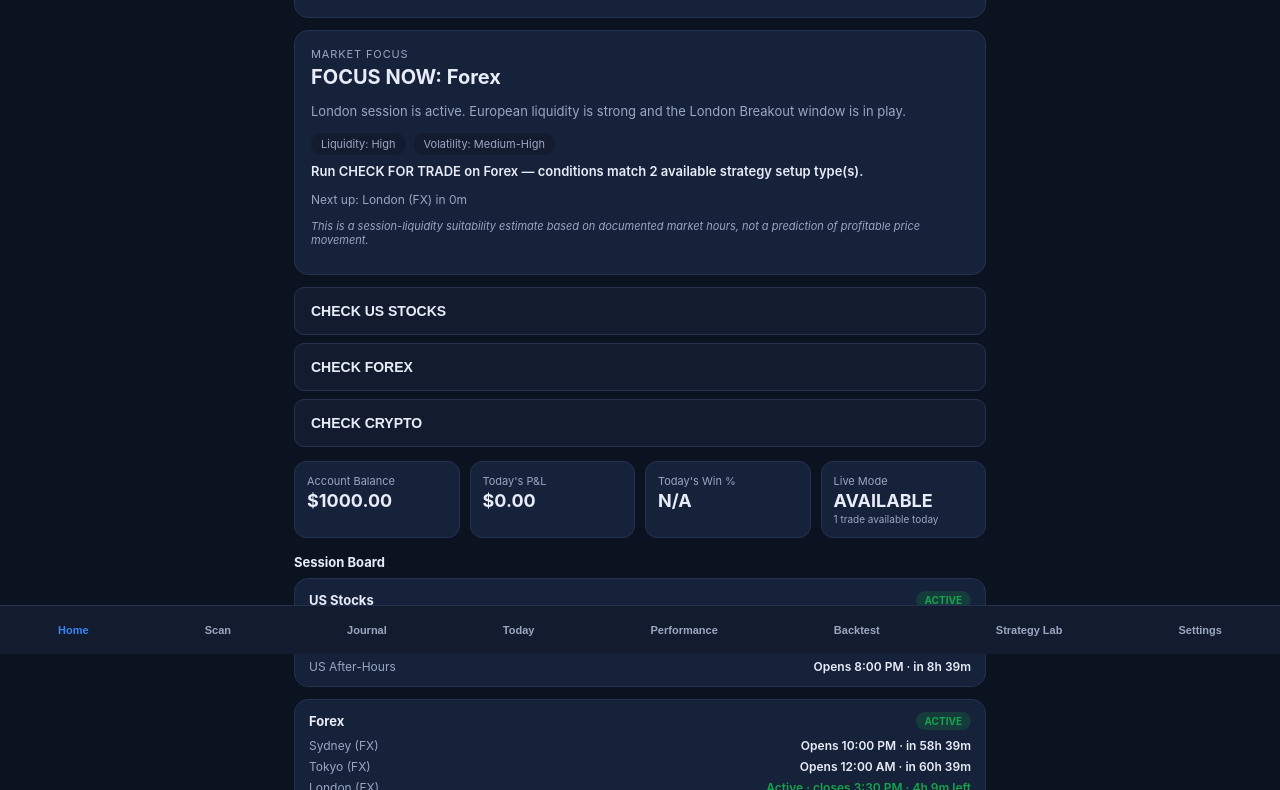
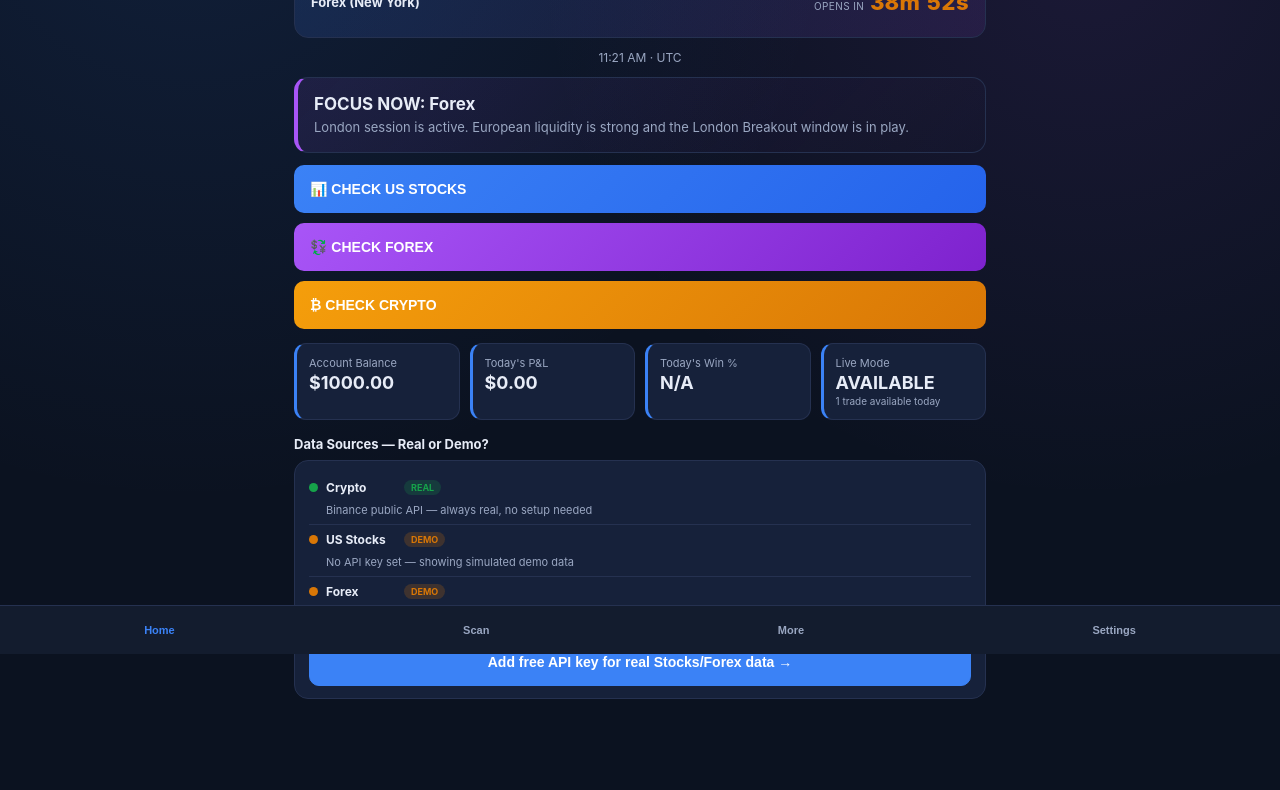
Before and after one commit to reddydesignstudio-coder/trading-focus, a website with bundled scripts: page index.html in a window 1280 px wide. Shown: the part 146-936 px from the top of the page. Built offline with nearby package versions, Linux system fonts and the light colour scheme.

Commit message:
Add files via upload

```diff
--- a/css/styles.css
+++ b/css/styles.css
@@ -9,7 +9,11 @@
   --green: #16a34a;
   --red: #dc2626;
   --amber: #d97706;
+  --stocks-color: #3b82f6;
+  --forex-color: #a855f7;
+  --crypto-color: #f59e0b;
   --radius: 14px;
+  --safe-top: env(safe-area-inset-top, 0px);
   --safe-bottom: env(safe-area-inset-bottom, 0px);
 }
 
@@ -17,6 +21,7 @@
 html, body { margin: 0; padding: 0; }
 body {
   background: var(--bg);
+  background-image: radial-gradient(circle at 15% 0%, rgba(59,130,246,0.12), transparent 45%), radial-gradient(circle at 85% 10%, rgba(168,85,247,0.10), transparent 40%);
   color: var(--text);
   font-family: -apple-system, BlinkMacSystemFont, "Segoe UI", Roboto, Helvetica, Arial, sans-serif;
   -webkit-font-smoothing: antialiased;
@@ -26,7 +31,7 @@ body {
 #app { display: flex; flex-direction: column; min-height: 100vh; }
 
 .app-header {
-  padding: 14px 16px 10px;
+  padding: calc(10px + var(--safe-top)) 16px 10px;
   display: flex;
   flex-direction: column;
   gap: 2px;
@@ -36,8 +41,8 @@ body {
   background: var(--bg);
   z-index: 10;
 }
-.app-title { font-size: 18px; font-weight: 700; }
-.app-subtitle { font-size: 11px; color: var(--text-dim); }
+.app-title { font-size: 17px; font-weight: 700; line-height: 1.3; }
+.app-subtitle { font-size: 10px; color: var(--text-dim); }
 
 .app-content {
   flex: 1;
@@ -81,20 +86,25 @@ body {
   margin-bottom: 12px;
 }
 
-.home-clock { text-align: center; }
-.clock-time { font-size: 32px; font-weight: 700; }
-.clock-tz { font-size: 12px; color: var(--text-dim); margin-top: 2px; }
+.countdown-hero { padding: 14px 16px; background: linear-gradient(135deg, rgba(59,130,246,0.15), rgba(168,85,247,0.10)); border-color: var(--border); }
+.countdown-row { display: flex; justify-content: space-between; align-items: center; padding: 8px 0; }
+.countdown-row + .countdown-row { border-top: 1px solid var(--border); }
+.countdown-market { font-size: 13px; font-weight: 700; color: var(--text); }
+.countdown-value-wrap { display: flex; align-items: baseline; gap: 6px; }
+.countdown-phase { font-size: 10px; color: var(--text-dim); text-transform: uppercase; letter-spacing: 0.04em; }
+.countdown-value { font-size: 22px; font-weight: 800; font-variant-numeric: tabular-nums; letter-spacing: 0.02em; }
+.countdown-row.is-active .countdown-value { color: var(--green); }
+.countdown-row.is-inactive .countdown-value { color: var(--amber); }
+.clock-time-small { text-align: center; font-size: 12px; color: var(--text-dim); margin: 6px 0 12px; }
 
-.focus-card .focus-label { font-size: 11px; color: var(--text-dim); letter-spacing: 0.08em; }
-.focus-market { font-size: 20px; font-weight: 700; margin: 4px 0; }
-.focus-reason { font-size: 13px; color: var(--text-dim); line-height: 1.4; }
-.focus-tags { display: flex; gap: 8px; margin: 8px 0; flex-wrap: wrap; }
-.tag { background: var(--bg-elevated); border-radius: 999px; padding: 4px 10px; font-size: 11px; color: var(--text-dim); }
-.focus-action { font-size: 13px; font-weight: 600; margin-top: 6px; }
-.focus-next { font-size: 12px; color: var(--text-dim); margin-top: 4px; }
-.disclaimer-inline { font-size: 11px; color: var(--text-dim); font-style: italic; margin-top: 8px; }
+.focus-card { border-left: 4px solid var(--accent); }
+.focus-card.focus-us_stocks { border-left-color: var(--stocks-color); background: linear-gradient(135deg, rgba(59,130,246,0.10), transparent); }
+.focus-card.focus-forex { border-left-color: var(--forex-color); background: linear-gradient(135deg, rgba(168,85,247,0.10), transparent); }
+.focus-card.focus-crypto { border-left-color: var(--crypto-color); background: linear-gradient(135deg, rgba(245,158,11,0.10), transparent); }
+.focus-market { font-size: 17px; font-weight: 700; margin: 0 0 4px; }
+.focus-reason { font-size: 13px; color: var(--text-dim); line-height: 1.4; margin: 0; }
 
-.market-buttons { display: flex; flex-direction: column; gap: 8px; margin-bottom: 14px; }
+.market-buttons { display: flex; flex-direction: column; gap: 10px; margin-bottom: 14px; }
 .btn {
   background: var(--bg-elevated);
   color: var(--text);
@@ -109,33 +119,49 @@ body {
 .btn:active { opacity: 0.8; }
 .btn-primary { background: var(--accent); border-color: var(--accent); color: white; }
 .btn-large { width: 100%; font-size: 16px; padding: 16px; margin: 8px 0 16px; }
-.btn-market { text-align: left; font-weight: 700; }
+.btn-market { text-align: left; font-weight: 700; color: white; border: none; }
+.btn-market.market-stocks { background: linear-gradient(135deg, #3b82f6, #2563eb); }
+.btn-market.market-forex { background: linear-gradient(135deg, #a855f7, #7e22ce); }
+.btn-market.market-crypto { background: linear-gradient(135deg, #f59e0b, #d97706); }
 .btn-ghost { background: transparent; }
 .btn-disabled { opacity: 0.4; cursor: not-allowed; }
 .blocked-reason { font-size: 11px; color: var(--amber); margin-top: 6px; }
 
 .stats-grid { display: grid; grid-template-columns: 1fr 1fr; gap: 10px; margin-bottom: 14px; }
-.stat-card { background: var(--card); border: 1px solid var(--border); border-radius: 12px; padding: 12px; }
+.stat-card { background: var(--card); border: 1px solid var(--border); border-left: 3px solid var(--accent); border-radius: 12px; padding: 12px; }
 .stat-label { font-size: 11px; color: var(--text-dim); }
 .stat-value { font-size: 18px; font-weight: 700; margin-top: 2px; }
 .stat-sub { font-size: 10px; color: var(--text-dim); margin-top: 2px; }
 
-.session-chips { display: flex; gap: 6px; flex-wrap: wrap; }
-.session-chip { background: var(--bg-elevated); border-radius: 999px; padding: 5px 10px; font-size: 11px; color: var(--text-dim); }
-.session-chip.active { color: var(--green); border: 1px solid var(--green); }
+.data-sources-card { padding: 12px 14px; }
+.data-source-row { display: flex; align-items: center; gap: 8px; padding: 7px 0; font-size: 12px; flex-wrap: wrap; }
+.data-source-row + .data-source-row { border-top: 1px solid var(--border); }
+.data-source-dot { width: 9px; height: 9px; border-radius: 50%; flex-shrink: 0; }
+.data-source-dot.is-real { background: var(--green); }
+.data-source-dot.is-demo { background: var(--amber); }
+.data-source-label { font-weight: 700; min-width: 70px; }
+.data-source-tag { font-size: 9px; font-weight: 700; padding: 2px 7px; border-radius: 999px; }
+.data-source-tag.is-real { background: rgba(22,163,74,0.2); color: var(--green); }
+.data-source-tag.is-demo { background: rgba(217,119,6,0.2); color: var(--amber); }
+.data-source-note { color: var(--text-dim); font-size: 11px; flex-basis: 100%; margin-left: 17px; }
 
-.session-board-card { padding: 12px 14px; }
-.session-board-header { display: flex; justify-content: space-between; align-items: center; margin-bottom: 8px; }
-.session-board-market { font-size: 13px; font-weight: 700; }
-.session-status-pill { font-size: 10px; font-weight: 700; padding: 3px 9px; border-radius: 999px; }
-.session-status-pill.is-active { background: rgba(22,163,74,0.2); color: var(--green); }
-.session-status-pill.is-inactive { background: var(--bg-elevated); color: var(--text-dim); }
-.session-board-note { font-size: 12px; color: var(--text-dim); }
-.session-board-list { display: flex; flex-direction: column; gap: 6px; }
-.session-board-row { display: flex; justify-content: space-between; align-items: baseline; gap: 8px; font-size: 12px; flex-wrap: wrap; }
-.session-board-name { color: var(--text-dim); flex-shrink: 0; }
-.session-board-time { font-weight: 600; text-align: right; }
-.session-board-time.active { color: var(--green); }
+.others-menu { display: flex; flex-direction: column; gap: 8px; }
+.others-menu-item {
+  display: flex; align-items: center; gap: 12px;
+  background: var(--card); border: 1px solid var(--border); border-radius: 12px;
+  padding: 14px; text-align: left; color: var(--text); min-height: 48px;
+}
+.others-menu-icon { font-size: 22px; flex-shrink: 0; }
+.others-menu-text { flex: 1; }
+.others-menu-label { font-size: 14px; font-weight: 700; }
+.others-menu-desc { font-size: 11px; color: var(--text-dim); margin-top: 2px; }
+.others-menu-chevron { font-size: 20px; color: var(--text-dim); }
+.back-bar {
+  background: transparent; border: none; color: var(--accent); font-size: 13px; font-weight: 600;
+  padding: 8px 0; margin-bottom: 6px; min-height: 36px; cursor: pointer;
+}
+.disclaimer-inline { font-size: 11px; color: var(--text-dim); font-style: italic; margin-top: 8px; }
+
 
 .sub-tabs { display: flex; gap: 6px; overflow-x: auto; margin-bottom: 12px; padding-bottom: 4px; }
 .sub-tabs.wrap { flex-wrap: wrap; }
--- a/js/app.js
+++ b/js/app.js
@@ -1,16 +1,12 @@
 // js/app.js
 import { loadSettings, saveSettings, effectiveTimeZone } from "./settings.js";
-import { renderHome, renderScan, renderJournal, renderDailySummary, renderPerformance, renderBacktest, renderStrategyLab, renderSettings } from "./ui/views.js";
+import { renderHome, renderScan, renderOthers, renderSettings } from "./ui/views.js";
 import { el } from "./ui/components.js";
 
 const TABS = [
   { id: "home", label: "Home", render: renderHome },
   { id: "scan", label: "Scan", render: renderScan },
-  { id: "journal", label: "Journal", render: renderJournal },
-  { id: "daily", label: "Today", render: renderDailySummary },
-  { id: "performance", label: "Performance", render: renderPerformance },
-  { id: "backtest", label: "Backtest", render: renderBacktest },
-  { id: "lab", label: "Strategy Lab", render: renderStrategyLab },
+  { id: "others", label: "More", render: renderOthers },
   { id: "settings", label: "Settings", render: renderSettings },
 ];
 
@@ -20,6 +16,7 @@ const state = {
   currentScanMarket: "us_stocks",
   tradeMode: "live",
   performanceFilter: "30d",
+  othersView: null, // null = show the "More" menu; otherwise one of journal/daily/performance/backtest/lab
   intervalIds: [],
   effectiveTimeZone() {
     return effectiveTimeZone(this.settings);
@@ -27,6 +24,13 @@ const state = {
   goToScan(market) {
     state.currentScanMarket = market;
     setTab("scan");
+  },
+  goToSettings() {
+    setTab("settings");
+  },
+  goToOthers(view) {
+    state.othersView = view;
+    setTab("others");
   },
   async persistSettings() {
     await saveSettings(state.settings);
@@ -51,7 +55,8 @@ const contentRoot = document.getElementById("content");
 function buildNav() {
   navRoot.innerHTML = "";
   TABS.forEach((tab) => {
-    const btn = el("button", { class: `nav-btn ${tab.id === state.currentTab ? "active" : ""}`, onclick: () => setTab(tab.id) }, tab.label);
+    const onClick = tab.id === "others" ? () => { state.othersView = null; setTab("others"); } : () => setTab(tab.id);
+    const btn = el("button", { class: `nav-btn ${tab.id === state.currentTab ? "active" : ""}`, onclick: onClick }, tab.label);
     navRoot.appendChild(btn);
   });
 }
--- a/js/timezone.js
+++ b/js/timezone.js
@@ -288,6 +288,43 @@ export function formatCountdown(mins) {
   return `${h}h ${m}m`;
 }
 
+/** Formats a millisecond duration as "Xh Ym Zs" (with seconds) for a live-ticking countdown. */
+export function formatCountdownHMS(ms) {
+  if (ms === null || ms === undefined || ms < 0) return "—";
+  const totalSeconds = Math.floor(ms / 1000);
+  const h = Math.floor(totalSeconds / 3600);
+  const m = Math.floor((totalSeconds % 3600) / 60);
+  const s = totalSeconds % 60;
+  const pad = (n) => String(n).padStart(2, "0");
+  if (h > 0) return `${h}h ${pad(m)}m ${pad(s)}s`;
+  return `${m}m ${pad(s)}s`;
+}
+
+/**
+ * The two sessions the Home screen's compact countdown hero cares about:
+ * US Stocks Regular session, and Forex New York session (the two the user
+ * actually wants surfaced, rather than the full 7-session board). Each
+ * entry carries the raw target Date (open or close instant) so the caller
+ * can tick a live per-second countdown against it without recomputing
+ * Intl-based session math every second.
+ */
+export function computeKeySessionCountdowns(now = new Date(), displayTimeZone = DEFAULT_TIMEZONE) {
+  const usRegular = SESSIONS.find((s) => s.id === "us_regular");
+  const nyForex = SESSIONS.find((s) => s.id === "newyork_fx");
+
+  const build = (session, label) => {
+    const active = isSessionActive(session, now);
+    if (active) {
+      const targetAt = sessionCloseDate(session, now);
+      return { id: session.id, label, active: true, targetAt, phase: "closes" };
+    }
+    const targetAt = nextSessionOpenDate(session, now);
+    return { id: session.id, label, active: false, targetAt, phase: "opens" };
+  };
+
+  return [build(usRegular, "US Stocks"), build(nyForex, "Forex (New York)")];
+}
+
 /** US market holidays (fixed-date + a few observed ones) for the current & next year — best-effort, static list. */
 export const US_MARKET_HOLIDAYS_NOTE =
   "Market holiday calendars are not fetched live in Phase 1 (no free, reliable, no-key holiday API). " +
--- a/js/ui/views.js
+++ b/js/ui/views.js
@@ -1,7 +1,7 @@
 // js/ui/views.js
 import { el, signalCard, statCard, funnelBar, tradeRow, dataStatusBadge } from "./components.js";
 import { computeMarketFocus } from "../marketFocus.js";
-import { formatClock, DEFAULT_TIMEZONE, computeMarketBoard, formatCountdown } from "../timezone.js";
+import { formatClock, formatCountdownHMS, computeKeySessionCountdowns } from "../timezone.js";
 import { scanMarket, DEFAULT_WATCHLISTS } from "../scanner.js";
 import { getLiveModeStatus, executeTrade, markSignalMissed, saveSignal, TEST_MODE_OPTIONS } from "../paperTrading.js";
 import { recalculateTrade } from "../risk.js";
@@ -19,37 +19,62 @@ import { fmtUSD, fmtPct, todayKey } from "../utils.js";
 export async function renderHome(root, state) {
   root.innerHTML = "";
   const tz = state.effectiveTimeZone();
-  const focus = computeMarketFocus(new Date(), tz);
   const liveStatus = await getLiveModeStatus(tz);
   const summary = await getDailySummary({ timeZone: tz, startingBalance: state.settings.risk.accountBalance, mode: "live" });
 
-  const clockCard = el("div", { class: "card home-clock" }, [
-    el("div", { class: "clock-time" }, focus.localClock),
-    el("div", { class: "clock-tz" }, tz),
-  ]);
-  root.appendChild(clockCard);
+  // ---- Countdown hero (US Stocks Regular + Forex New York, live to the second) ----
+  const countdownHero = el("div", { class: "card countdown-hero" });
+  root.appendChild(countdownHero);
 
-  const focusCard = el("div", { class: "card focus-card" }, [
-    el("div", { class: "focus-label" }, "MARKET FOCUS"),
-    el("div", { class: "focus-market" }, `FOCUS NOW: ${labelForMarket(focus.focus.market)}`),
-    el("p", { class: "focus-reason" }, focus.focus.reason),
-    el("div", { class: "focus-tags" }, [
-      el("span", { class: "tag" }, `Liquidity: ${focus.focus.liquidity}`),
-      el("span", { class: "tag" }, `Volatility: ${focus.focus.volatility}`),
-    ]),
-    el("p", { class: "focus-action" }, focus.focus.recommendedAction),
-    focus.nextSession ? el("p", { class: "focus-next" }, `Next up: ${focus.nextSession.label} in ${minsToStr(focus.nextSession.minutesUntilOpen)}`) : null,
-    el("p", { class: "disclaimer-inline" }, focus.disclaimer),
-  ]);
-  root.appendChild(focusCard);
+  const clockLine = el("div", { class: "clock-time-small" });
+  root.appendChild(clockLine);
 
+  let cachedTargets = computeKeySessionCountdowns(new Date(), tz);
+  const refreshTargets = () => {
+    cachedTargets = computeKeySessionCountdowns(new Date(), tz);
+  };
+  const tick = () => {
+    const now = new Date();
+    clockLine.textContent = `${formatClock(now, tz)} · ${tz}`;
+    countdownHero.innerHTML = "";
+    cachedTargets.forEach((k) => {
+      const ms = k.targetAt ? k.targetAt - now : null;
+      if (ms !== null && ms < 0) refreshTargets(); // rolled over — recompute targets
+      countdownHero.appendChild(
+        el("div", { class: `countdown-row ${k.active ? "is-active" : "is-inactive"}` }, [
+          el("span", { class: "countdown-market" }, k.label),
+          el("div", { class: "countdown-value-wrap" }, [
+            el("span", { class: "countdown-phase" }, k.active ? "closes in" : "opens in"),
+            el("span", { class: "countdown-value" }, k.targetAt ? formatCountdownHMS(Math.max(0, ms)) : "—"),
+          ]),
+        ])
+      );
+    });
+  };
+  tick();
+  const secondInterval = setInterval(tick, 1000);
+  const refreshInterval = setInterval(refreshTargets, 30000);
+  state.registerInterval(secondInterval);
+  state.registerInterval(refreshInterval);
+
+  // ---- Market Focus — condensed to essentials ----
+  const focus = computeMarketFocus(new Date(), tz);
+  root.appendChild(
+    el("div", { class: `card focus-card focus-${focus.focus.market}` }, [
+      el("div", { class: "focus-market" }, `FOCUS NOW: ${labelForMarket(focus.focus.market)}`),
+      el("p", { class: "focus-reason" }, focus.focus.reason),
+    ])
+  );
+
+  // ---- Market buttons — colorful, one per asset class ----
   const buttonsRow = el("div", { class: "market-buttons" }, [
-    el("button", { class: "btn btn-market", onclick: () => state.goToScan("us_stocks") }, "CHECK US STOCKS"),
-    el("button", { class: "btn btn-market", onclick: () => state.goToScan("forex") }, "CHECK FOREX"),
-    el("button", { class: "btn btn-market", onclick: () => state.goToScan("crypto") }, "CHECK CRYPTO"),
+    el("button", { class: "btn btn-market market-stocks", onclick: () => state.goToScan("us_stocks") }, ["📊 ", "CHECK US STOCKS"]),
+    el("button", { class: "btn btn-market market-forex", onclick: () => state.goToScan("forex") }, ["💱 ", "CHECK FOREX"]),
+    el("button", { class: "btn btn-market market-crypto", onclick: () => state.goToScan("crypto") }, ["₿ ", "CHECK CRYPTO"]),
   ]);
   root.appendChild(buttonsRow);
 
+  // ---- Stats ----
   const statsGrid = el("div", { class: "stats-grid" }, [
     statCard("Account Balance", fmtUSD(state.settings.risk.accountBalance)),
     statCard("Today's P&L", fmtUSD(summary.metrics.netPnL)),
@@ -58,66 +83,37 @@ export async function renderHome(root, state) {
   ]);
   root.appendChild(statsGrid);
 
-  root.appendChild(el("div", { class: "section-title" }, "Session Board"));
-  const boardContainer = el("div", {});
-  root.appendChild(boardContainer);
-
-  const refresh = () => {
-    boardContainer.innerHTML = "";
-    renderSessionBoard(boardContainer, tz);
-  };
-  refresh();
-  const intervalId = setInterval(refresh, 30000); // countdowns refresh every 30s while Home is open
-  state.registerInterval(intervalId);
+  // ---- Data Status — unambiguous real-vs-demo, per market ----
+  root.appendChild(el("div", { class: "section-title" }, "Data Sources — Real or Demo?"));
+  root.appendChild(dataSourcesCard(state));
 }
 
-function renderSessionBoard(container, displayTimeZone) {
-  const marketBoard = computeMarketBoard(new Date(), displayTimeZone);
-
-  const marketOrder = [
-    ["us_stocks", "US Stocks"],
-    ["forex", "Forex"],
-    ["crypto", "Crypto"],
+function dataSourcesCard(state) {
+  const hasKey = !!state.settings.apiKeys.twelvedata;
+  const rows = [
+    { label: "Crypto", real: true, note: "Binance public API — always real, no setup needed" },
+    { label: "US Stocks", real: hasKey && state.settings.dataProviderOverride?.us_stocks !== "demo", note: hasKey ? "Twelve Data (delayed, real)" : "No API key set — showing simulated demo data" },
+    { label: "Forex", real: hasKey && state.settings.dataProviderOverride?.forex !== "demo", note: hasKey ? "Twelve Data (delayed, real)" : "No API key set — showing simulated demo data" },
   ];
-
-  marketOrder.forEach(([marketKey, marketLabel]) => {
-    const data = marketBoard[marketKey];
-    const card = el("div", { class: "card session-board-card" });
+  const card = el("div", { class: "card data-sources-card" });
+  rows.forEach((r) => {
     card.appendChild(
-      el("div", { class: "session-board-header" }, [
-        el("span", { class: "session-board-market" }, marketLabel),
-        el("span", { class: `session-status-pill ${data.active ? "is-active" : "is-inactive"}` }, data.active ? "ACTIVE" : "INACTIVE"),
+      el("div", { class: "data-source-row" }, [
+        el("span", { class: `data-source-dot ${r.real ? "is-real" : "is-demo"}` }),
+        el("span", { class: "data-source-label" }, r.label),
+        el("span", { class: `data-source-tag ${r.real ? "is-real" : "is-demo"}` }, r.real ? "REAL" : "DEMO"),
+        el("span", { class: "data-source-note" }, r.note),
       ])
     );
-
-    if (marketKey === "crypto") {
-      card.appendChild(el("p", { class: "session-board-note" }, data.note));
-      container.appendChild(card);
-      return;
-    }
-
-    const list = el("div", { class: "session-board-list" });
-    data.sessions.forEach((s) => {
-      list.appendChild(
-        el("div", { class: "session-board-row" }, [
-          el("span", { class: "session-board-name" }, s.label),
-          s.active
-            ? el("span", { class: "session-board-time active" }, `Active · closes ${s.localCloseTime} · ${formatCountdown(s.minutesUntilClose)} left`)
-            : el("span", { class: "session-board-time" }, s.opensAt ? `Opens ${s.localOpenTime} · in ${formatCountdown(s.minutesUntilOpen)}` : "—"),
-        ])
-      );
-    });
-    card.appendChild(list);
-    container.appendChild(card);
   });
+  if (!hasKey) {
+    card.appendChild(el("button", { class: "btn btn-primary", style: "margin-top:10px;width:100%", onclick: () => state.goToSettings() }, "Add free API key for real Stocks/Forex data →"));
+  }
+  return card;
 }
 
 function labelForMarket(m) {
   return { us_stocks: "US Stocks", forex: "Forex", crypto: "Crypto" }[m] || m;
-}
-function minsToStr(mins) {
-  if (mins < 60) return `${mins}m`;
-  return `${Math.floor(mins / 60)}h ${mins % 60}m`;
 }
 
 // -------------------------------------------------------------- SCAN
@@ -336,6 +332,42 @@ function buildModal(title) {
 
 function friendlyErrorMessage(e) {
   return e?.userMessage || "Something went wrong retrieving market data. Please wait a moment and try again.";
+}
+
+// -------------------------------------------------------------- OTHERS (menu + sub-views)
+const OTHERS_MENU = [
+  { id: "journal", label: "Journal", icon: "📔", desc: "Every trade you've taken, in one list", render: renderJournal },
+  { id: "daily", label: "Today", icon: "📅", desc: "Today's signal funnel and trades", render: renderDailySummary },
+  { id: "performance", label: "Performance", icon: "📈", desc: "Win rate, P&L, equity curve over time", render: renderPerformance },
+  { id: "backtest", label: "Backtest", icon: "🧪", desc: "Test a strategy against historical data", render: renderBacktest },
+  { id: "lab", label: "Strategy Lab", icon: "🔬", desc: "Factual performance per strategy", render: renderStrategyLab },
+];
+
+export async function renderOthers(root, state) {
+  root.innerHTML = "";
+
+  if (!state.othersView) {
+    root.appendChild(el("div", { class: "section-title" }, "More"));
+    const menu = el("div", { class: "others-menu" });
+    OTHERS_MENU.forEach((item) => {
+      menu.appendChild(
+        el("button", { class: "others-menu-item", onclick: () => { state.othersView = item.id; renderOthers(root, state); } }, [
+          el("span", { class: "others-menu-icon" }, item.icon),
+          el("div", { class: "others-menu-text" }, [el("div", { class: "others-menu-label" }, item.label), el("div", { class: "others-menu-desc" }, item.desc)]),
+          el("span", { class: "others-menu-chevron" }, "›"),
+        ])
+      );
+    });
+    root.appendChild(menu);
+    return;
+  }
+
+  const item = OTHERS_MENU.find((i) => i.id === state.othersView);
+  const backBar = el("button", { class: "back-bar", onclick: () => { state.othersView = null; renderOthers(root, state); } }, "‹ Back to More");
+  root.appendChild(backBar);
+  const subRoot = el("div", {});
+  root.appendChild(subRoot);
+  if (item) await item.render(subRoot, state);
 }
 
 // -------------------------------------------------------------- JOURNAL
--- a/service-worker.js
+++ b/service-worker.js
@@ -12,6 +12,7 @@ const SHELL_ASSETS = [
   "./",
   "./index.html",
   "./manifest.json",
+  "./favicon.ico",
   "./css/styles.css",
   "./js/app.js",
 ];
```
Also changed, not shown: index.html (+2 -0 lines), favicon.ico (added), icons/icon-192.png, icons/icon-512.png, icons/icon-maskable-512.png.
